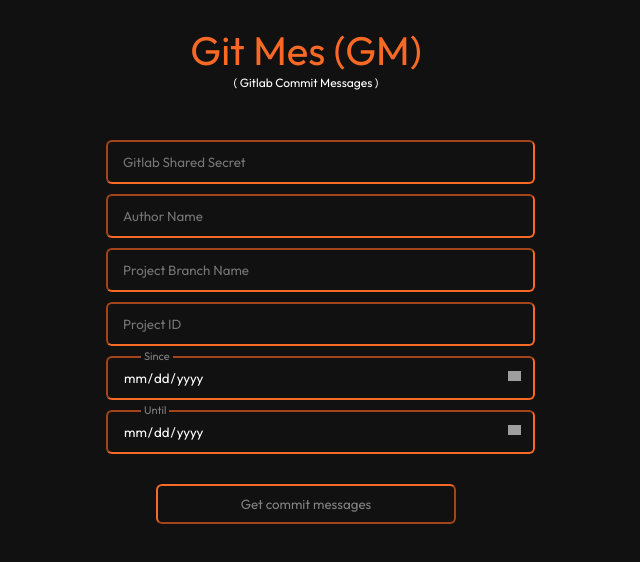
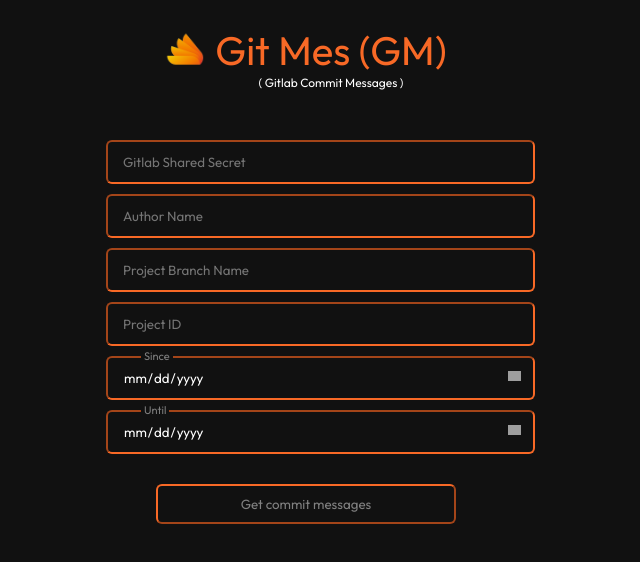
Before and after one commit to arjunshajitech/git-mes-vue, a Vue app: page / in a window 1280 px wide. Shown: the top 562 px of the page, without its empty margins (334-974 px from the left). Built offline with nearby package versions, Linux system fonts and the light colour scheme.

Commit message:
feat: logo added

```diff
--- a/index.html
+++ b/index.html
@@ -2,7 +2,7 @@
 <html lang="en">
   <head>
     <meta charset="UTF-8">
-    <link rel="icon" href="/favicon.ico">
+    <link rel="icon" href="/favicon.png">
     <meta name="viewport" content="width=device-width, initial-scale=1.0">
     <title>GitLab Commit Message</title>
     <link rel="preconnect" href="https://fonts.googleapis.com">
--- a/src/components/element/GitMesHeader.vue
+++ b/src/components/element/GitMesHeader.vue
@@ -8,8 +8,16 @@
 
 <template>
     <div class="header-container">
-        <p class="header-text">Git Mes (GM)</p>
-        <p class="header-mini-text">( Gitlab Commit Messages )</p>
+        <div class="gitmes-header">
+            <div class="gitmes-icon">
+                <img class="logo-icon" src="/favicon.png" alt="">
+            </div>
+            <div class="gitmes-text">
+                <p class="header-text">Git Mes (GM)</p>
+                <p class="header-mini-text">( Gitlab Commit Messages )</p>
+            </div>
+
+        </div>
     </div>
 </template>
 
@@ -24,6 +32,19 @@
     color: rgb(248, 105, 38);
     font-size: 12px;
     color: #fff;
+}
+
+.gitmes-header {
+    display: flex;
+    justify-content: center;
+    align-items: center;
+
+}
+
+.logo-icon {
+    height: 40px;
+    margin-top: -12px;
+    margin-right: 10px;
 }
 
 .header-text {
```
Also changed, not shown: public/favicon.png (added), public/logo.png (added).
